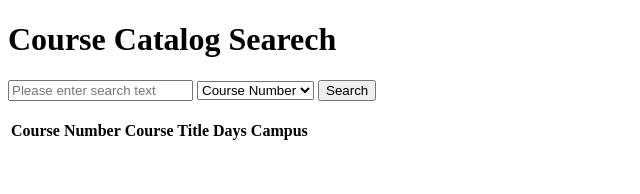
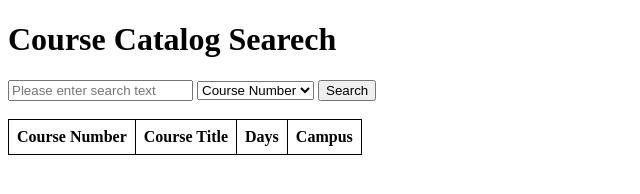
Before and after one commit to ashyapeachie/Data-from-XML-using-AJAX, a plain HTML site: page Final_Project_AshyaHamer.html in a window 1280 px wide. Shown: the whole page, without its empty margins (0-640 px from the left). Drawn offline with Linux system fonts and the light colour scheme.

Commit message:
adding styling in header

```diff
--- a/Final_Project_AshyaHamer.html
+++ b/Final_Project_AshyaHamer.html
@@ -9,7 +9,13 @@
     <head>
         <meta charset="UTF-8">
         <title>COURSE CATALOG</title>
-        <style></style>
+        <style>
+            table, th, td {
+                border: 1px solid black;
+                border-collapse: collapse;
+                padding: 8px;
+            }
+        </style>
     </head>
 
     <body>
```
